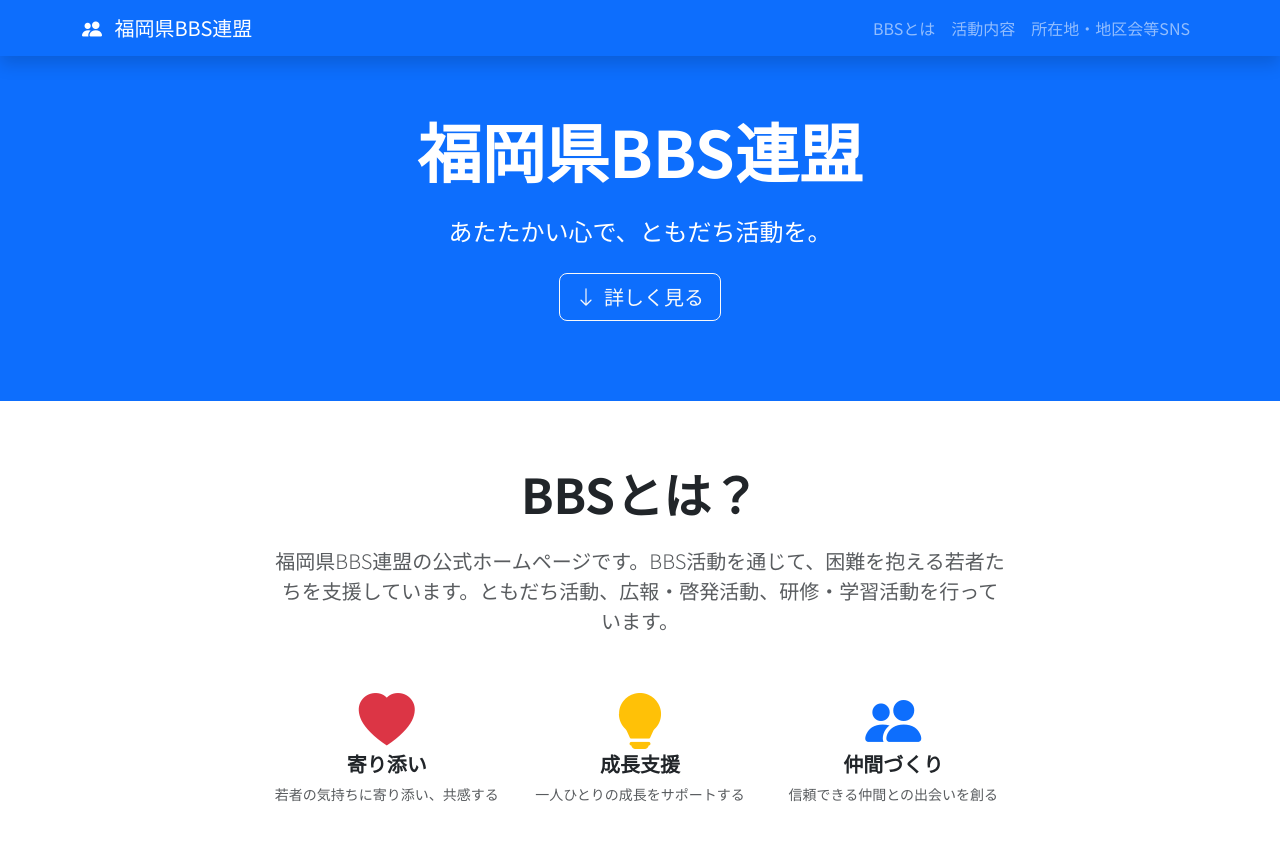
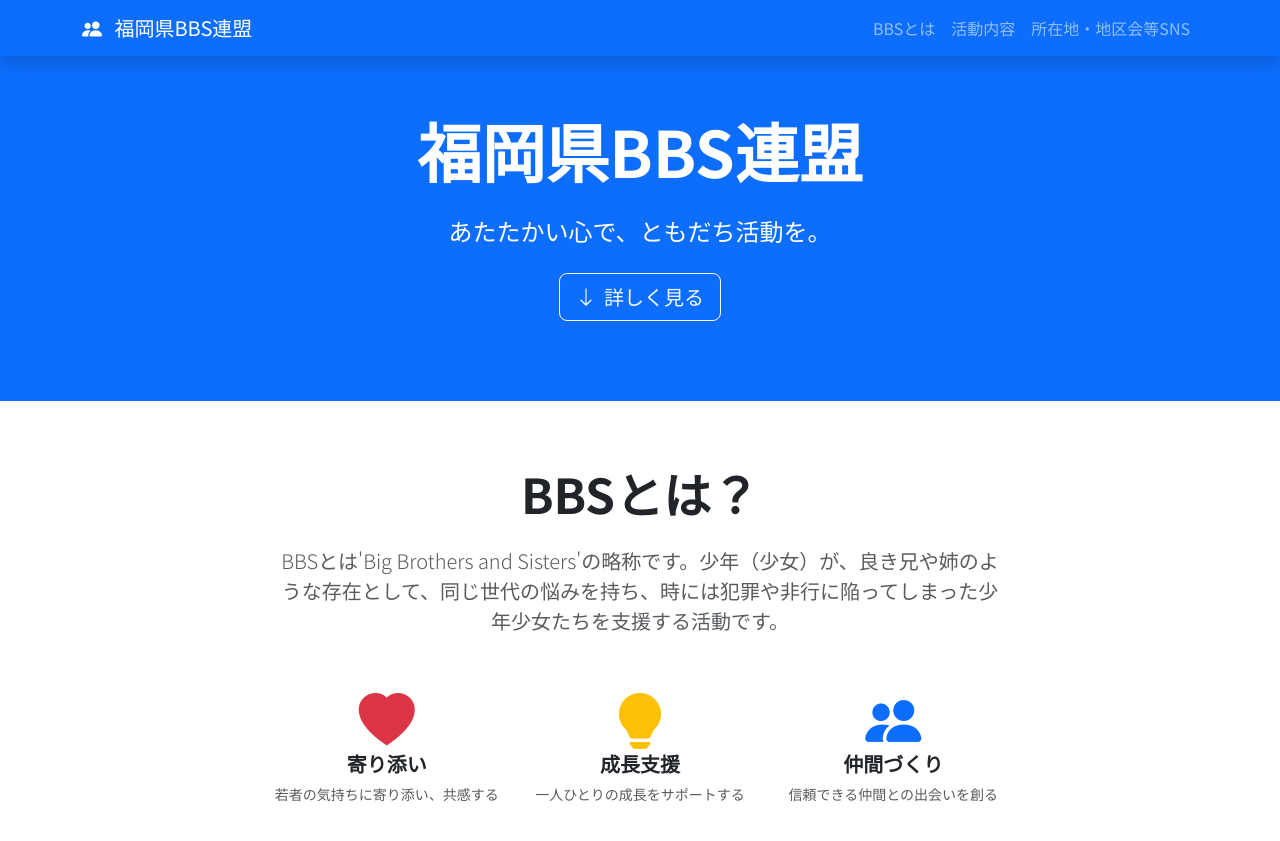
Before and after one commit to fukuokaprefbbs/fukuokaprefbbs.github.io, a Jekyll site: the page built from index.html, in a window 1280 px wide and 900 px high. Shown: the top 841 px of the window. Built offline with Jekyll 4.4.1, drawn with Linux system fonts in a browser that asks for light colours.

Commit message:
Revert: 14b6f70de166690dd7ba6116811b2bf07c9c2df4

```diff
--- a/_data/site.yml
+++ b/_data/site.yml
@@ -1,5 +1,5 @@
 title: "福岡県BBS連盟"
-description: "福岡県BBS連盟の公式ホームページです。BBS活動を通じて、困難を抱える若者たちを支援しています。ともだち活動、広報・啓発活動、研修・学習活動を行っています。"
+description: "BBSとは'Big Brothers and Sisters'の略称です。少年（少女）が、良き兄や姉のような存在として、同じ世代の悩みを持ち、時には犯罪や非行に陥ってしまった少年少女たちを支援する活動です。"
 tagline: "あたたかい心で、ともだち活動を。"
 url: "https://fukuokaprefbbs.github.io"
 email: "fukuokaprefbbs@gmail.com"
```
